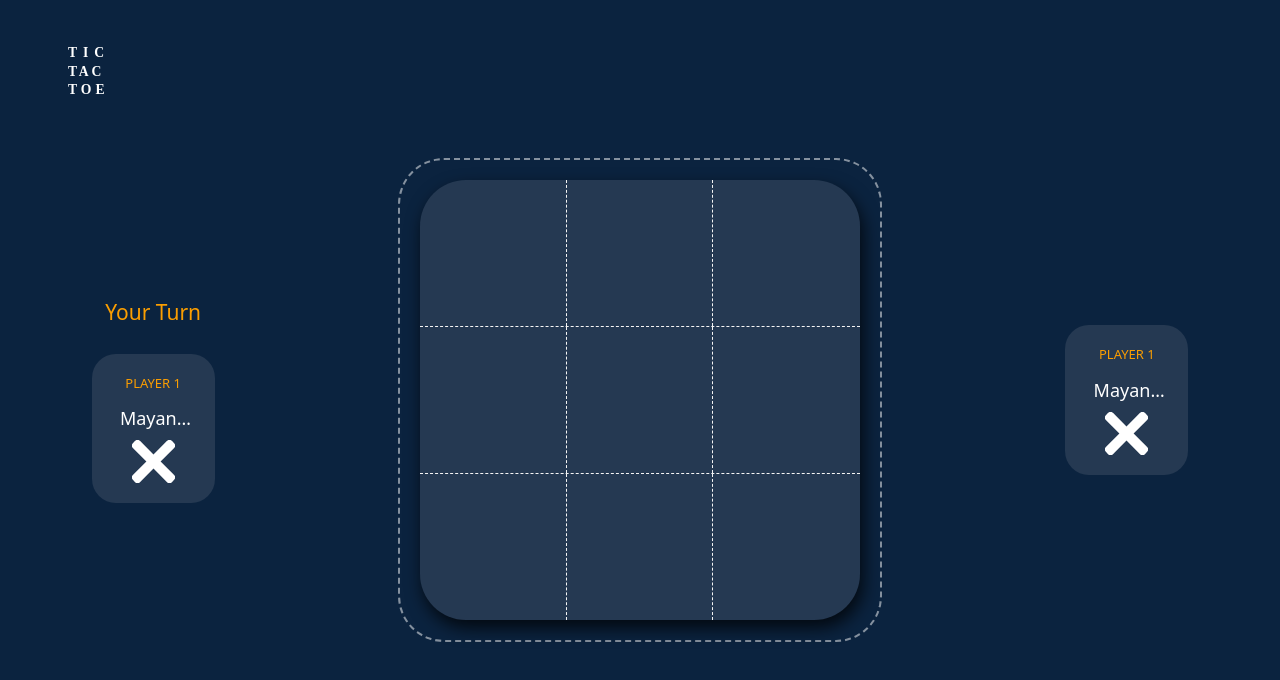
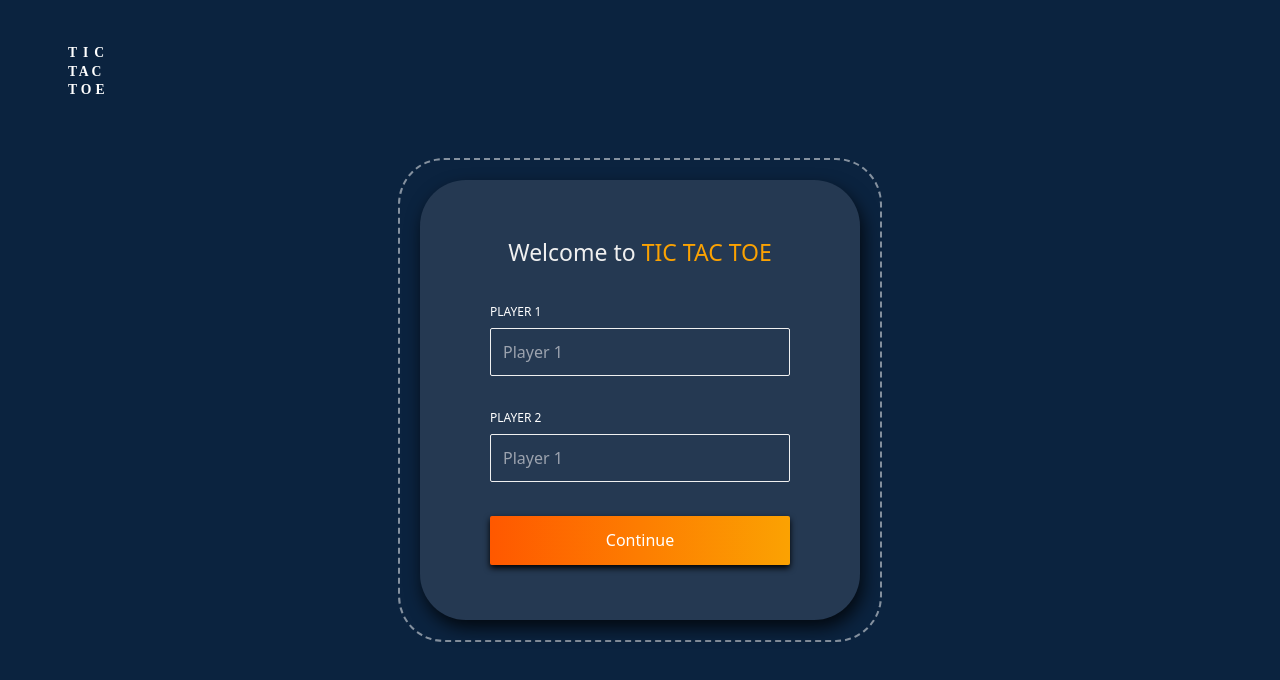
Before and after one commit to mayank-m-sharma/vue-tictactoe, a Vue app: page / in a window 1280 px wide. Shown: the top 680 px of the page. Built offline with nearby package versions, Linux system fonts and the light colour scheme.

Commit message:
added form to take players name

```diff
--- a/src/App.vue
+++ b/src/App.vue
@@ -6,15 +6,18 @@
   <div class="h-full w-full flex justify-center items-center rounded-[46px]">
     <div class="flex justify-around items-center w-full">
       <PlayerInfoTab
+        v-if="players.length"
         :isCurrentPlayerTurn="checkIfCurrentPlayerTurn(TURN_VALUE.PLAYER_1)"
-        :player-info="getPlayerInfo(TURN_VALUE.PLAYER_1)"
+        :player-info="players[0]"
       />
-      <div class="p-[20px] box rounded-[46px]">
-        <GameArena class="h-[440px] w-[440px] child" :currentTurn="currentTurn" @updateCurrentTurn="handleUpdateCurrentTurn($event)" />
+      <div class="p-5 box rounded-[46px]">
+        <GameArena v-if="players.length" class="h-[440px] w-[440px] child" :currentTurn="currentTurn" @updateCurrentTurn="handleUpdateCurrentTurn($event)" />
+        <PlayersInfoForm v-if="!players.length" class="h-[440px] w-[440px]" @updatePlayersList="updatePlayersList($event)" />
       </div>
       <PlayerInfoTab
+        v-if="players.length"
         :isCurrentPlayerTurn="checkIfCurrentPlayerTurn(TURN_VALUE.PLAYER_2)"
-        :player-info="getPlayerInfo(TURN_VALUE.PLAYER_2)"
+        :player-info="players[1]"
       />
     </div>
   </div>
@@ -25,28 +28,36 @@
 import GameArena from './components/GameArena.vue';
 import PlayerInfoTab from './components/PlayerInfoTab.vue'
 import {TURN_VALUE} from './constants/tile';
+import PlayersInfoForm from './components/PlayersInfoForm.vue';
 export default {
   name: "App",
-  components: {GameArena, PlayerInfoTab},
+  components: {GameArena, PlayerInfoTab, PlayersInfoForm},
   data() {
     return {
       TURN_VALUE,
-      currentTurn: TURN_VALUE.PLAYER_1
+      currentTurn: TURN_VALUE.PLAYER_1,
+      players: []
     }
   },
   methods: {
     handleUpdateCurrentTurn(turn) {
       this.currentTurn = turn
     },
-    getPlayerInfo(playerInfo) {
-      return {
-        playerNumber: "PLAYER 1",
-        playerName: "Mayank Sharma",
-        playerIcon: "/src/assets/closeIconSmall.svg"
-      }
-    },
     checkIfCurrentPlayerTurn(playerId) {
       return this.currentTurn === playerId;
+    },
+    updatePlayersList([player_1, player_2]) {
+        const player_1_details = {
+          playerName: player_1,
+          playerNumber: "PLAYER 1",
+          playerIcon: "/src/assets/closeIconSmall.svg"
+        }
+        const player_2_details = {
+          playerName: player_2,
+          playerNumber: "PLAYER 2",
+          playerIcon: "/src/assets/circleIconSmall.svg"
+        }
+        this.players = [player_1_details, player_2_details]
     }
   }
 }
--- a/src/components/GameArena.vue
+++ b/src/components/GameArena.vue
@@ -1,5 +1,5 @@
 <template>
-  <div class="flex flex-col bg-[#253952] rounded-[46px] customBoxShadow">
+  <div class="primary-wrapper">
      <SingleTileRow
         v-for="detail in gameDetails"
         :key="detail.rowId"
@@ -185,10 +185,3 @@ export default {
     }
 }
 </script>
-<style scoped>
-.customBoxShadow {
-    box-shadow: 3px 8px 17px 0px rgba(0,0,0,0.76);
-    -webkit-box-shadow: 3px 8px 17px 0px rgba(0,0,0,0.76);
-    -moz-box-shadow: 3px 8px 17px 0px rgba(0,0,0,0.76);
-}
-</style>
--- a/src/components/PlayerInfoTab.vue
+++ b/src/components/PlayerInfoTab.vue
@@ -1,6 +1,6 @@
 <template>
   <div class="flex flex-col space-y-[25px] items-center">
-    <p v-if="isCurrentPlayerTurn" :class="getTabInfoClass">
+    <p :class="getTabInfoClass">
         {{ getTabInfoText }}
     </p>
     <div class="w-[123px] h-full bg-[#253952] rounded-3xl flex flex-col items-center space-y-2 px-6 py-5">
@@ -35,7 +35,11 @@ export default {
             return "Your Turn";
         },
         getTabInfoClass() {
-            return "text-[#FB9E01] text-[21px] font-medium"
+            let infoClass = "text-[#FB9E01] text-[21px] font-medium";
+            if (!this.isCurrentPlayerTurn) {
+                infoClass += ` opacity-0`
+            }
+            return infoClass;
         }
     }
 }
--- /dev/null
+++ b/src/components/PlayersInfoForm.vue
@@ -0,0 +1,50 @@
+<template>
+  <div class="primary-wrapper">
+    <form @submit.prevent="handleFormSubmit()" class="flex flex-col space-y-[34px] items-center h-full w-full px-[70px] py-[55px]">
+        <h1 class="text-[#F0F0F0] text-[23px]">
+            Welcome to <span class="text-[#FBA202]">TIC TAC TOE</span>
+        </h1>
+        <div class="flex flex-col justify-center space-y-2 w-full">
+            <p class="text-xs text-white">PLAYER 1</p>
+            <input v-model="player1Name" class="h-12 w-full bg-transparent border border-[#F0F0F0] rounded-[2px] text-white px-3 py-5" type="text" placeholder="Player 1">
+        </div>
+        <div class="flex flex-col justify-center space-y-2 w-full">
+            <p class="text-xs text-white">PLAYER 2</p>
+            <input v-model="player2Name" class="h-12 w-full bg-transparent border border-[#F0F0F0] rounded-[2px] text-white px-3 py-5" type="text" placeholder="Player 1">
+        </div>
+        <button class="btn-class">
+            Continue
+        </button>
+    </form>
+  </div>
+</template>
+
+<script>
+export default {
+    name: "PlayersInfoForm",
+    data() {
+        return {
+            player1Name: "",
+            player2Name: "",
+        }
+    },
+    methods: {
+        handleFormSubmit() {
+            if (this.player1Name === "" || this.player2Name === "") return;
+            const playersList = [this.player1Name, this.player2Name];
+            this.$emit('updatePlayersList', playersList);
+        }
+    }
+}
+</script>
+
+<style scoped>
+.btn-class {
+    width: 300px;
+    color: white;
+    height: 49px;
+    background: transparent linear-gradient(270deg, #FBA202 0%, #FF5800 100%) 0% 0% no-repeat padding-box;
+    box-shadow: 0px 3px 6px #000000;
+    border-radius: 2px;
+}
+</style>
--- a/src/style.css
+++ b/src/style.css
@@ -5,3 +5,13 @@
 body {
     background-color: #0B233F;
 }
+
+.primary-wrapper {
+    display: flex;
+    flex-direction: column;
+    background-color: #253952;
+    border-radius: 46px;
+    box-shadow: 3px 8px 17px 0px rgba(0,0,0,0.76);
+    -webkit-box-shadow: 3px 8px 17px 0px rgba(0,0,0,0.76);
+    -moz-box-shadow: 3px 8px 17px 0px rgba(0,0,0,0.76);
+}
```
